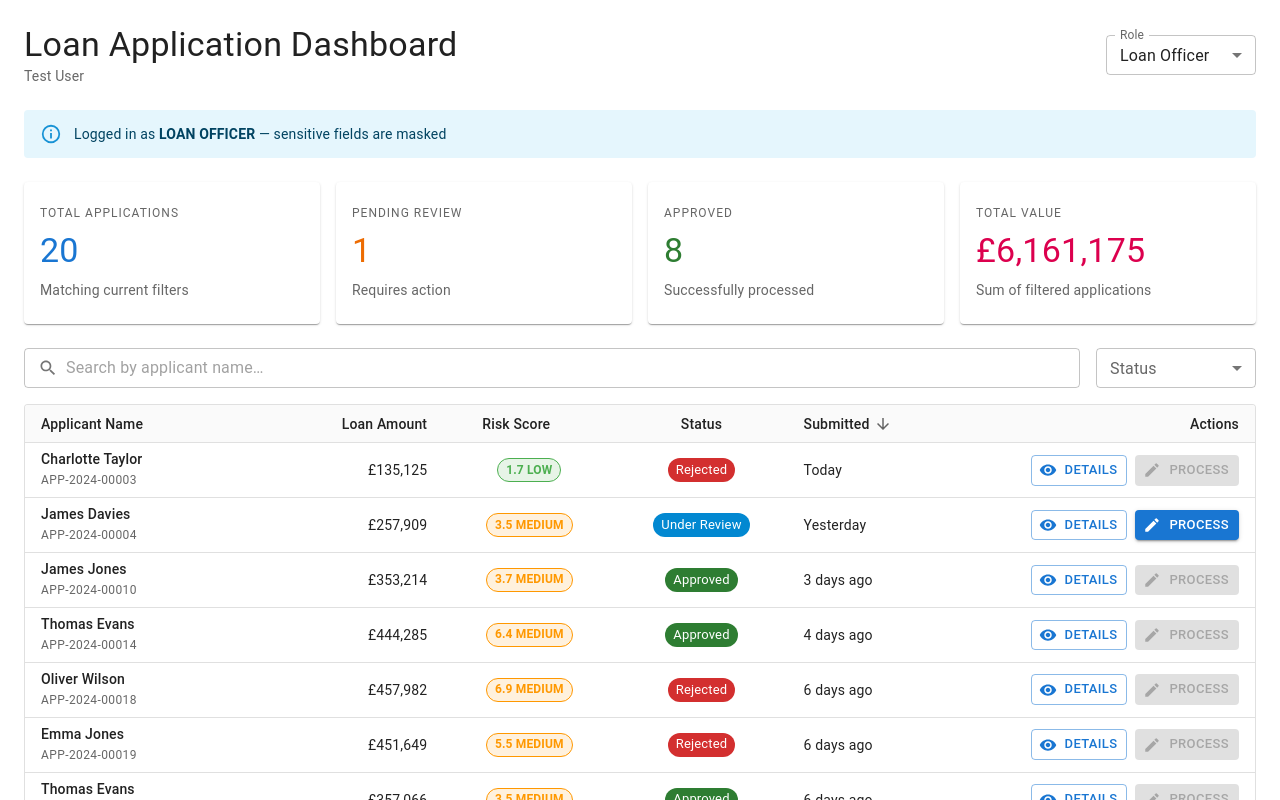
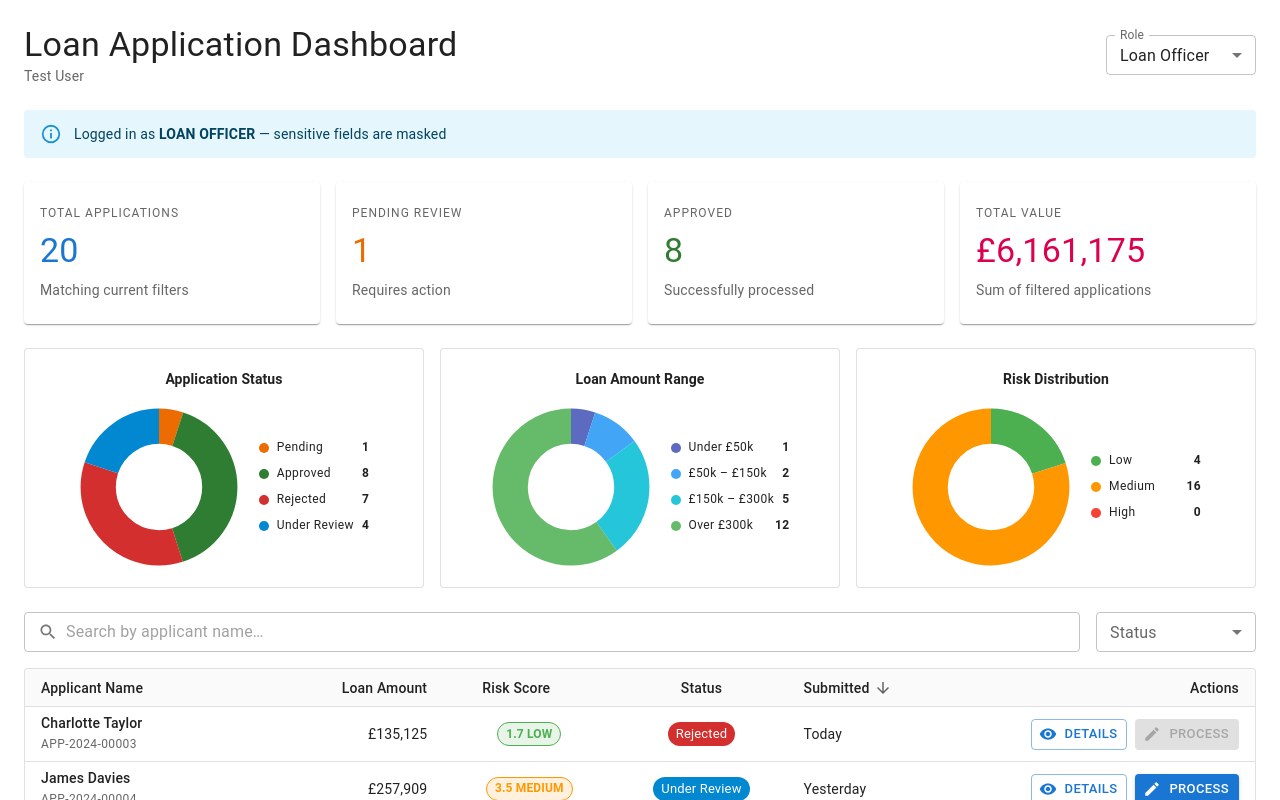
Before and after one commit to Eduardo-Coelho/loan-dashboard-starter, a React (Vite) app: page / in a window 1280 px wide. Shown: the top 800 px of the page. Built offline with nearby package versions, Linux system fonts and the light colour scheme.

Commit message:
feat: implemented MetricsCharts

```diff
--- a/src/App.tsx
+++ b/src/App.tsx
@@ -8,6 +8,7 @@ import {
   LoanSummaryCard,
   ApplicationTable,
   ApplicationDetailModal,
+  MetricsCharts,
 } from './components';
 import { LoanApplication } from './types';
 
@@ -115,6 +116,8 @@ function App() {
           </Grid>
         </Grid>
 
+        <MetricsCharts applications={applications} />
+
         <ApplicationTable
           applications={applications}
           loading={loading}
--- a/src/components/index.ts
+++ b/src/components/index.ts
@@ -4,3 +4,6 @@ export { ApplicationTable } from './ApplicationTable'
 export { ApplicationDetailModal } from './ApplicationDetailModal'
 export { StatusChip } from './StatusChip'
 export { RiskScoreBadge } from './RiskScoreBadge'
+export { PieChart } from './PieChart'
+export type { PieSegment } from './PieChart'
+export { MetricsCharts } from './MetricsCharts'
```
Also changed, not shown: .claude/settings.local.json (added).
